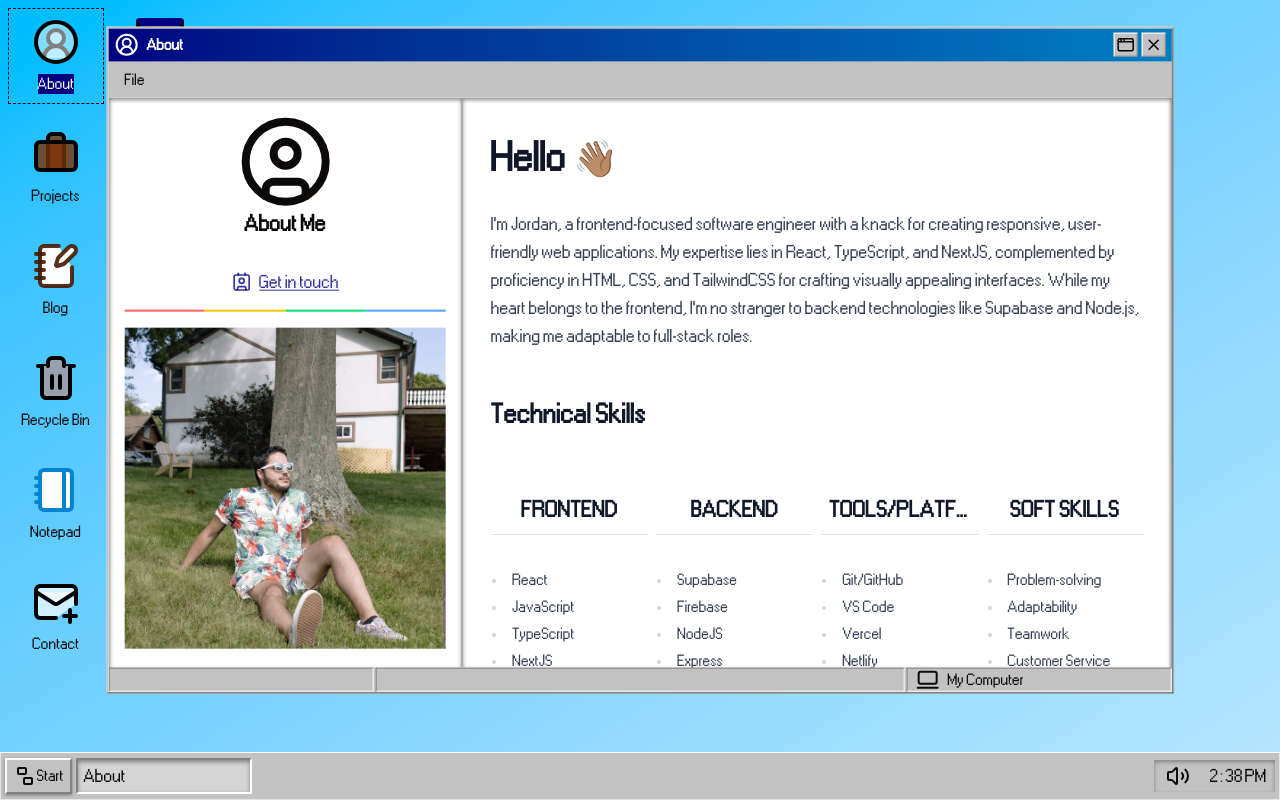
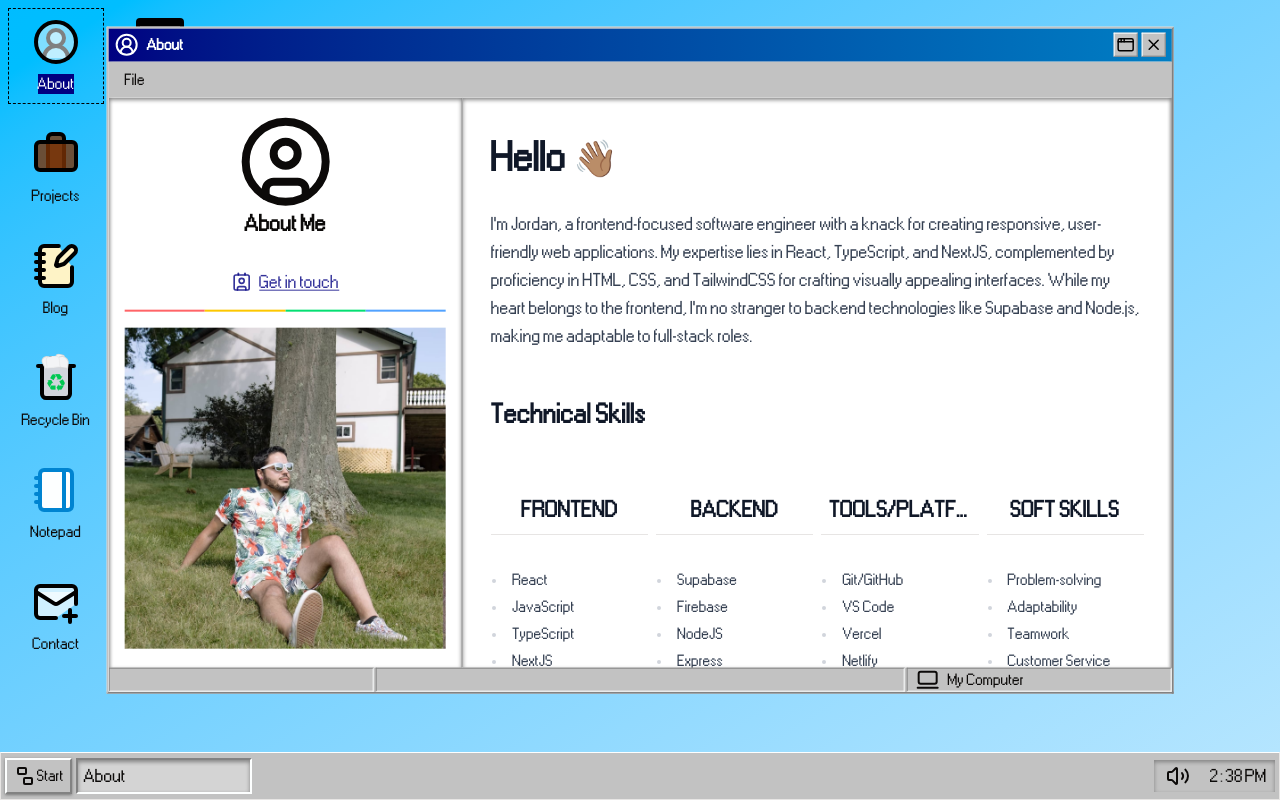
Before and after one commit to jccdev45/portfolio, a Next.js app: page /about in a window 1280 px wide. Built offline with nearby package versions, Linux system fonts and the light colour scheme.

Commit message:
♻️ refactor: Update icon handling in components

```diff
--- a/components/bin.tsx
+++ b/components/bin.tsx
@@ -3,7 +3,7 @@
 import { useState } from "react"
 import { recycleMenuAtom } from "@/atoms/atoms"
 import { useAtomValue } from "jotai"
-import { Loader2, Trash2 } from "lucide-react"
+import { Loader2, Trash, Trash2 } from "lucide-react"
 import { useIsClient, useMediaQuery } from "usehooks-ts"
 
 import { RecycleItem } from "@/lib/types"
@@ -35,7 +35,11 @@ export function Bin() {
     <ResizablePanelGroup direction={direction} className="overflow-auto">
       <WindowPanelSidebar className="lg:border-windows-dark lg:shadow-windows-dark lg:border-r lg:shadow-inner">
         <div className="flex flex-row items-center justify-evenly md:p-4 lg:flex-col">
-          <Trash2 className="size-16 lg:size-24" />
+          {recycleItems?.length ? (
+            <Trash2 className="size-16 lg:size-24" />
+          ) : (
+            <Trash className="size-16 lg:size-24" />
+          )}
           <h2 className="max-w-full text-xl font-semibold">Recycle Bin</h2>
         </div>
         <RainbowSeparator />
--- a/components/desktop.tsx
+++ b/components/desktop.tsx
@@ -3,18 +3,21 @@
 
 import Link from "next/link"
 import { usePathname } from "next/navigation"
-import { desktopIconsAtom } from "@/atoms/atoms"
+import { desktopIconsAtom, recycleMenuAtom } from "@/atoms/atoms"
 import { useAtomValue } from "jotai"
+import { Trash, Trash2 } from "lucide-react"
 
 import { cn } from "@/lib/utils"
+import { Icon } from "@/components/icons"
 
 export default function Desktop() {
   const desktopIcons = useAtomValue(desktopIconsAtom)
+  const recycleItems = useAtomValue(recycleMenuAtom)
   const pathname = usePathname()
 
   return (
     <div className="absolute top-2 left-2 flex max-h-[90vh] flex-col flex-wrap items-center justify-start gap-x-2 gap-y-4">
-      {desktopIcons.map(({ icon: Icon, id, path, label }) => (
+      {desktopIcons.map(({ icon, id, path, label }) => (
         <Link
           href={path}
           key={id}
@@ -23,7 +26,43 @@ export default function Desktop() {
             pathname === path && "border-windows-black border border-dashed"
           )}
         >
-          <Icon.name className={Icon.className} />
+          {icon.name === "trash2" && recycleItems?.length ? (
+            <div className="relative">
+              <div className="absolute top-1 left-[45%] grid w-2/3 -translate-x-[50%] grid-cols-4 gap-x-0.5">
+                <div
+                  className={cn(
+                    "border-windows/50 relative h-3 w-2.5 -translate-y-0.5 translate-x-1 -rotate-[26deg] overflow-hidden rounded-full rounded-b-none border-[1px] bg-gray-100"
+                  )}
+                />
+                <div
+                  className={cn(
+                    "border-windows/20 relative z-10 h-3 w-3.5 -translate-y-0.5 -rotate-6 overflow-hidden rounded rounded-b-none border-[1px] bg-gray-100"
+                  )}
+                />
+                <div
+                  className={cn(
+                    "border-windows/50 relative -z-10 h-2 w-2.5 -translate-y-1 rotate-12 overflow-hidden rounded border-[1px] bg-gray-100"
+                  )}
+                />
+                <div
+                  className={cn(
+                    "border-windows/50 relative h-3 w-3.5 -translate-x-2 -translate-y-0.5 rotate-8 overflow-hidden rounded-full rounded-b-none border-[1px] bg-gray-100"
+                  )}
+                />
+              </div>
+              <span className="absolute top-[25%] left-[50%] -translate-x-[50%] text-2xl text-green-500">
+                ♻
+              </span>
+              <Trash className={cn(icon.className, "size-12")} />
+            </div>
+          ) : icon.name === "trash2" ? (
+            <Trash2 className={cn(icon.className, "size-12")} />
+          ) : (
+            <Icon
+              iconName={icon.name}
+              className={cn(icon.className, "size-12")}
+            />
+          )}
           <span
             className={cn(
               "text-sm",
--- a/components/project-list.tsx
+++ b/components/project-list.tsx
@@ -5,19 +5,20 @@ import Link from "next/link"
 import { ExternalLink, Loader2 } from "lucide-react"
 import { useIsClient, useMediaQuery } from "usehooks-ts"
 
-import { PROJECT_LIST_ITEMS as PROJECTS } from "@/lib/constants/project-list-items"
+import { PROJECT_LIST_ITEMS } from "@/lib/constants/project-list-items"
 import type { Project } from "@/lib/types"
 import { cn } from "@/lib/utils"
 import { Badge } from "@/components/ui/badge"
 import { ResizableHandle, ResizablePanelGroup } from "@/components/ui/resizable"
-import { ScrollArea } from "@/components/ui/scroll-area"
 import { Icon } from "@/components/icons"
 import { WindowIcon } from "@/components/window-icon"
 import { WindowPanelContent } from "@/components/window-panel-content"
 import { WindowPanelSidebar } from "@/components/window-sidebar"
 
 export function ProjectList() {
-  const [selectedProject, setSelectedProject] = useState<Project>(PROJECTS[0])
+  const [selectedProject, setSelectedProject] = useState<Project>(
+    PROJECT_LIST_ITEMS[0]
+  )
   const matches = useMediaQuery("(min-width: 850px)")
   const isClient = useIsClient()
   const direction = matches ? "horizontal" : "vertical"
@@ -39,7 +40,7 @@ export function ProjectList() {
 
           <WindowPanelContent className="lg:shadow-windows-dark h-full lg:w-2/3 lg:shadow-inner">
             <ProjectIcons
-              projects={PROJECTS}
+              projects={PROJECT_LIST_ITEMS}
               selectedProject={selectedProject}
               onProjectClick={handleProjectClick}
             />
@@ -86,7 +87,7 @@ function ProjectSummary({ project }: ProjectSummaryProps) {
           <ExternalLink className="" /> Github
         </Link>
       </div>
-      <p className="break-words">
+      <p className="text-justify">
         {project.id === 1 ? (
           <>
             {project.desc}
@@ -112,8 +113,7 @@ interface ProjectTechStackProps {
 
 function ProjectTechStack({ tech }: ProjectTechStackProps) {
   return (
-    <ScrollArea className="w-full">
-      <div className="flex h-5 gap-1 md:justify-center lg:h-auto lg:flex-wrap">
+    <div className="flex h-5 flex-wrap items-center justify-center gap-1 lg:h-auto">
       {tech.map((item) => (
         <Badge
           key={item}
@@ -123,7 +123,6 @@ function ProjectTechStack({ tech }: ProjectTechStackProps) {
         </Badge>
       ))}
     </div>
-    </ScrollArea>
   )
 }
 
--- a/lib/constants/desktop-icons.tsx
+++ b/lib/constants/desktop-icons.tsx
@@ -1,14 +1,3 @@
-import {
-  Briefcase,
-  FileText,
-  MailPlus,
-  Notebook,
-  NotebookPen,
-  Terminal,
-  Trash2,
-  UserCircle2,
-} from "lucide-react"
-
 import type { DesktopIcon } from "@/lib/types"
 
 export const DESKTOP_ICONS: DesktopIcon[] = [
@@ -17,8 +6,8 @@ export const DESKTOP_ICONS: DesktopIcon[] = [
     label: "About",
     path: "/about",
     icon: {
-      name: UserCircle2,
-      className: "text-windows-black size-12 fill-windows-white/50", // Using opacity modifier
+      name: "userCircle2",
+      className: "text-windows-black fill-windows-white/50",
     },
   },
   {
@@ -26,8 +15,8 @@ export const DESKTOP_ICONS: DesktopIcon[] = [
     label: "Projects",
     path: "/projects",
     icon: {
-      name: Briefcase,
-      className: "text-windows-black size-12 fill-amber-900/80",
+      name: "briefcase",
+      className: "text-windows-black fill-amber-900/80",
     },
   },
   {
@@ -35,8 +24,8 @@ export const DESKTOP_ICONS: DesktopIcon[] = [
     label: "Blog",
     path: "/blog",
     icon: {
-      name: NotebookPen,
-      className: "size-12 fill-windows-white text-amber-950/90",
+      name: "notebookPen",
+      className: "fill-amber-100 text-windows-black",
     },
   },
   {
@@ -44,8 +33,8 @@ export const DESKTOP_ICONS: DesktopIcon[] = [
     label: "Recycle Bin",
     path: "/recycle-bin",
     icon: {
-      name: Trash2,
-      className: "text-windows-black size-12 fill-gray-400",
+      name: "trash2",
+      className: "text-windows-black fill-gray-300",
     },
   },
   {
@@ -53,8 +42,8 @@ export const DESKTOP_ICONS: DesktopIcon[] = [
     label: "Notepad",
     path: "/notepad",
     icon: {
-      name: Notebook,
-      className: "text-sky-600 size-12 fill-windows-white",
+      name: "notebook",
+      className: "text-sky-600 fill-windows-white",
     },
   },
   {
@@ -62,8 +51,8 @@ export const DESKTOP_ICONS: DesktopIcon[] = [
     label: "Contact",
     path: "/contact",
     icon: {
-      name: MailPlus,
-      className: "text-windows-black size-12 fill-windows-white/70",
+      name: "mailPlus",
+      className: "text-windows-black fill-windows-white/70",
     },
   },
   {
@@ -71,9 +60,9 @@ export const DESKTOP_ICONS: DesktopIcon[] = [
     label: "Terminal",
     path: "/terminal",
     icon: {
-      name: Terminal,
+      name: "terminal",
       className:
-        "text-windows-white border-t-windows-blue border-windows-black size-12 rounded-sm border-4 border-t-8 bg-stone-700",
+        "text-windows-white border-t-windows-blue border-windows-black rounded-sm border-4 border-t-8 bg-stone-700",
     },
   },
   {
@@ -81,8 +70,8 @@ export const DESKTOP_ICONS: DesktopIcon[] = [
     label: "Resume",
     path: "/resume",
     icon: {
-      name: FileText,
-      className: "size-12 fill-amber-100",
+      name: "fileText",
+      className: "fill-amber-100",
     },
   },
 ]
--- a/lib/constants/project-list-items.tsx
+++ b/lib/constants/project-list-items.tsx
@@ -31,7 +31,7 @@ export const PROJECT_LIST_ITEMS: Project[] = [
   {
     id: 4,
     title: "Luz Electric",
-    desc: "Luz Electric is an electrical contracting company based in the Bronx. This is a new and improved version of their current site, soon to be live in production.",
+    desc: `Luz Electric is an electrical contracting company based in the Bronx. This is a new and improved version of their current site, soon to be live in production.`,
     tech: ["frontend", "react", "nextjs", "tailwindcss", "shadcn-ui"],
     live: "https://luz-electric-ctrl-systems.vercel.app",
     repoURL: "https://github.com/jccdev45/luz-electric-ctrl-systems",
--- a/lib/types.ts
+++ b/lib/types.ts
@@ -1,5 +1,3 @@
-import type { LucideIcon } from "lucide-react"
-
 import { SUITS, VALUES } from "@/lib/constants/solitaire"
 import type { IconType } from "@/components/icons"
 
@@ -61,7 +59,7 @@ export interface DesktopIcon {
   label: string
   path: string
   icon: {
-    name: LucideIcon
+    name: IconType
     className: string
   }
 }
```
Lines whose indentation alone changed are shown as unchanged.
